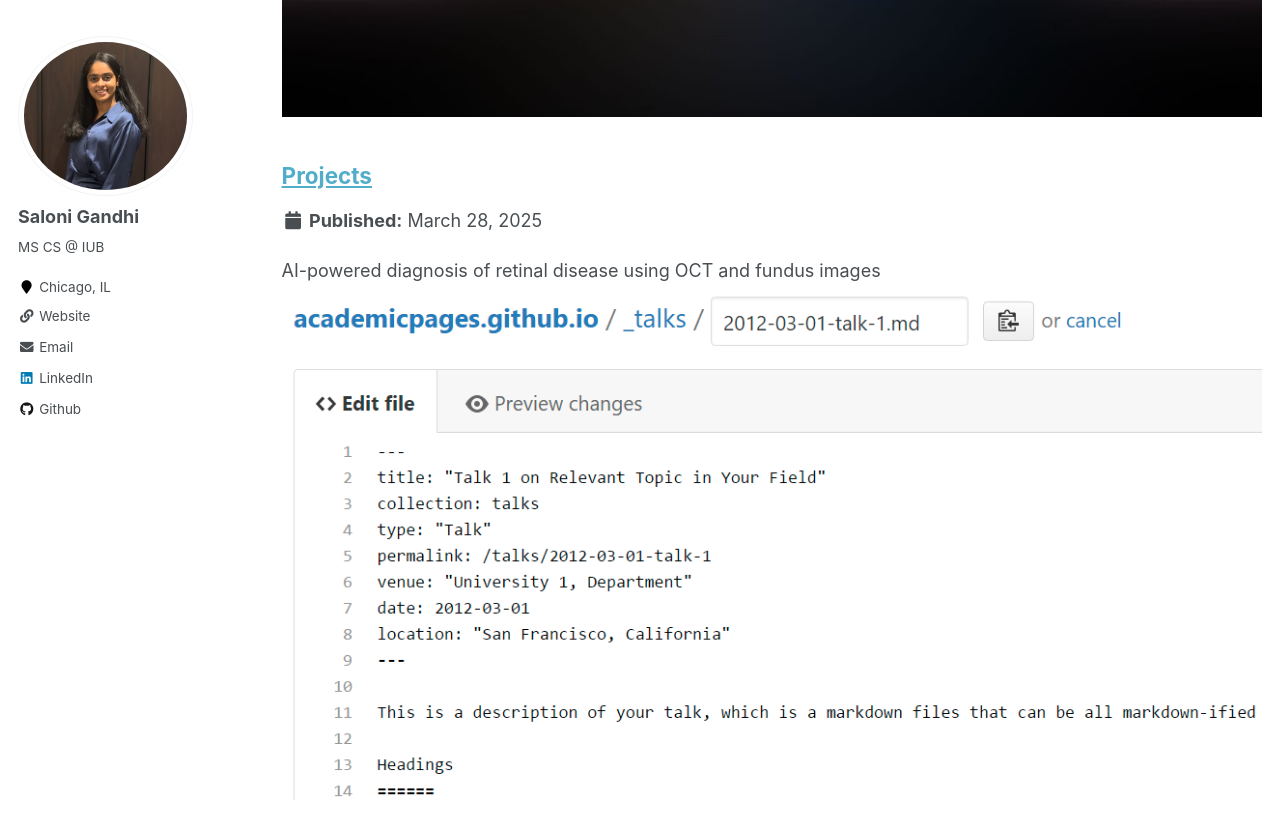
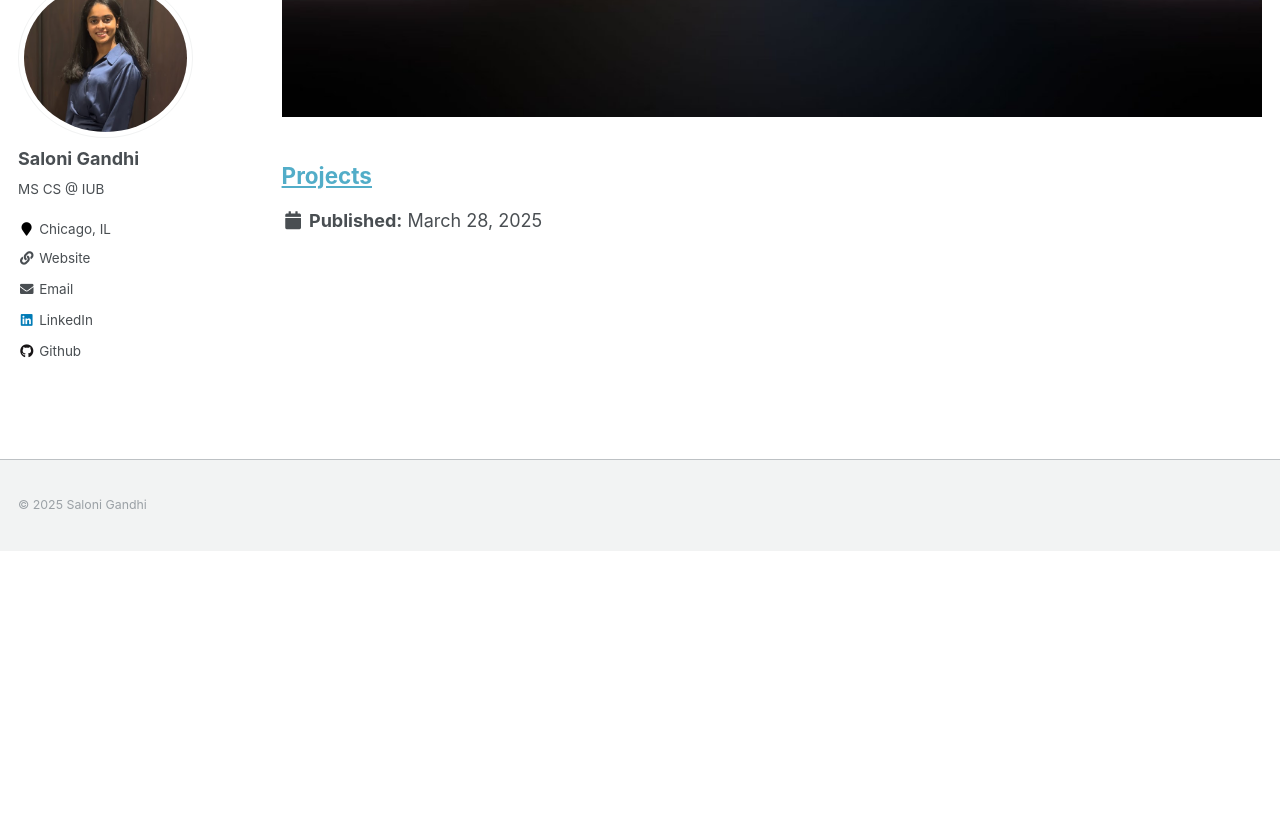
Before and after one commit to saloni111/saloni111.github.io, a Jekyll site: the page built from _pages/portfolio.html, in a window 1280 px wide and 900 px high, scrolled down 748 px. Shown: the top 839 px of the window. Built offline with Jekyll 4.4.1, drawn with Linux system fonts in a browser that asks for light colours; after the commit the page ends 1299 px from its top, so only the background shows below that.

Commit message:
Update story-project.html

```diff
--- a/_portfolio/story-project.html
+++ b/_portfolio/story-project.html
@@ -1,6 +1,6 @@
 ---
 title: "Projects"
-excerpt: "AI-powered diagnosis of retinal disease using OCT and fundus images <br/><img src='/images/editing-talk.png'>"
+layout: page
 collection: portfolio
 ---
 
```
